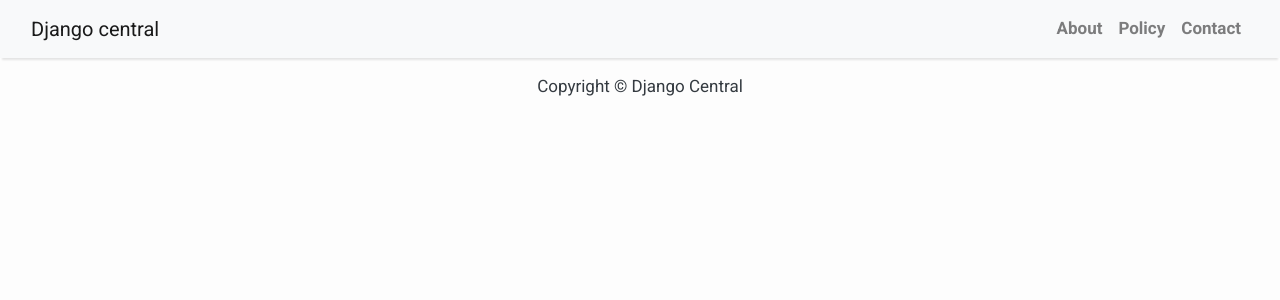
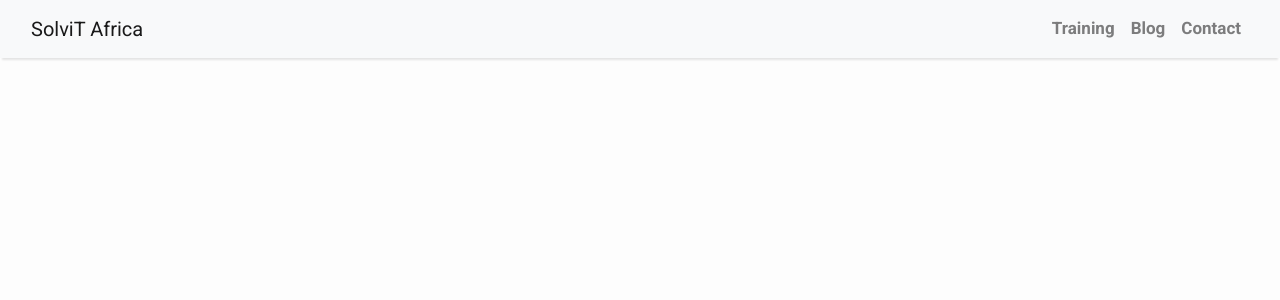
Before and after one commit to ndizihiwesimon/Solvit-Training, a Django app: template templates/blog/base.html in a window 1280 px wide. Shown: the top 300 px of the page. Run offline with Django 4.2, Linux system fonts and the light colour scheme; the template is opened without the code that fills it, so the values that code supplies are empty; some libraries are stand-ins or nearby versions.

Commit message:
Customizing template

```diff
--- a/blog/views.py
+++ b/blog/views.py
@@ -32,4 +32,4 @@ class PostList(generic.ListView):
 
 class PostDetail(generic.DetailView):
     model = Post
-    template_name = 'blog/post_detail.html'
+    template_name = 'blog/post-detail.html'
--- a/templates/blog/base.html
+++ b/templates/blog/base.html
@@ -2,7 +2,7 @@
 <html>
 
     <head>
-        <title>Django Central</title>
+        <title>SolviT Africa</title>
         <link href="https://fonts.googleapis.com/css?family=Roboto:400,700" rel="stylesheet">
         <meta name="google" content="notranslate" />
         <meta name="viewport" content="width=device-width, initial-scale=1" />
@@ -37,7 +37,7 @@
         <!-- Navigation -->
         <nav class="navbar navbar-expand-lg navbar-light bg-light shadow" id="mainNav">
             <div class="container-fluid">
-                <a class="navbar-brand" href="{% url 'home' %}">Django central</a>
+                <a class="navbar-brand" href="{% url 'home' %}">SolviT Africa</a>
                 <button class="navbar-toggler navbar-toggler-right" type="button" data-toggle="collapse" data-target="#navbarResponsive"
                     aria-controls="navbarResponsive" aria-expanded="false" aria-label="Toggle navigation">
                     <span class="navbar-toggler-icon"></span>
@@ -45,10 +45,10 @@
                 <div class="collapse navbar-collapse" id="navbarResponsive">
                     <ul class="navbar-nav ml-auto">
                         <li class="nav-item text-black">
-                            <a class="nav-link text-black font-weight-bold" href="#">About</a>
+                            <a class="nav-link text-black font-weight-bold" href="#">Training</a>
                         </li>
                         <li class="nav-item text-black">
-                            <a class="nav-link text-black font-weight-bold" href="#">Policy</a>
+                            <a class="nav-link text-black font-weight-bold" href="#">Blog</a>
                         </li>
                         <li class="nav-item text-black">
                             <a class="nav-link text-black font-weight-bold" href="#">Contact</a>
@@ -61,8 +61,5 @@
         <!-- Content Goes here -->
         {% endblock content %}
         <!-- Footer -->
-        <footer class="py-3 bg-grey">
-            <p class="m-0 text-dark text-center ">Copyright &copy; Django Central</p>
-        </footer>
     </body>
 </html>
--- a/templates/blog/post-detail.html
+++ b/templates/blog/post-detail.html
@@ -1,4 +1,4 @@
-{% extends 'base.html' %} {% block content %}
+{% extends 'blog/base.html' %} {% block content %}
 
 <div class="container">
   <div class="row">
@@ -9,7 +9,7 @@
         <p class="card-text ">{{ object.content | safe }}</p>
       </div>
     </div>
-    {% block sidebar %} {% include 'sidebar.html' %} {% endblock sidebar %}
+    {% block sidebar %} {% include 'blog/sidebar.html' %} {% endblock sidebar %}
   </div>
 </div>
 
--- /dev/null
+++ b/trainee/urls.py
@@ -0,0 +1,8 @@
+from django.contrib import admin
+from django.urls import include, path
+from trainee import views
+
+urlpatterns = [
+    path('add', views.create_trainee, name='trainees'),
+    path('list/', views.trainees_list, name='trainees-list'),
+]
--- a/training/settings.py
+++ b/training/settings.py
@@ -10,6 +10,7 @@ For the full list of settings and their values, see
 https://docs.djangoproject.com/en/4.0/ref/settings/
 """
 
+import os
 from pathlib import Path
 
 # Build paths inside the project like this: BASE_DIR / 'subdir'.
@@ -57,7 +58,7 @@ ROOT_URLCONF = 'training.urls'
 TEMPLATES = [
     {
         'BACKEND': 'django.template.backends.django.DjangoTemplates',
-        'DIRS': ['templates'],
+        'DIRS': [os.path.join(BASE_DIR, 'templates')],
         'APP_DIRS': True,
         'OPTIONS': {
             'context_processors': [
--- a/training/urls.py
+++ b/training/urls.py
@@ -16,10 +16,9 @@ Including another URLconf
 from django.contrib import admin
 from django.urls import include, path
 
-from trainee.views import trainees_list
 
 urlpatterns = [
     path('admin/', admin.site.urls),
-    path('', trainees_list, name="trainees_list"),
+    path('training/', include('trainee.urls')),
     path('blog/', include('blog.urls')),
 ]
```
Also changed, not shown: templates/blog/index.html (+2 -16 lines), templates/blog/sidebar.html (deleted, +0 -22 lines), trainee/views.py (+18 -1 lines).
